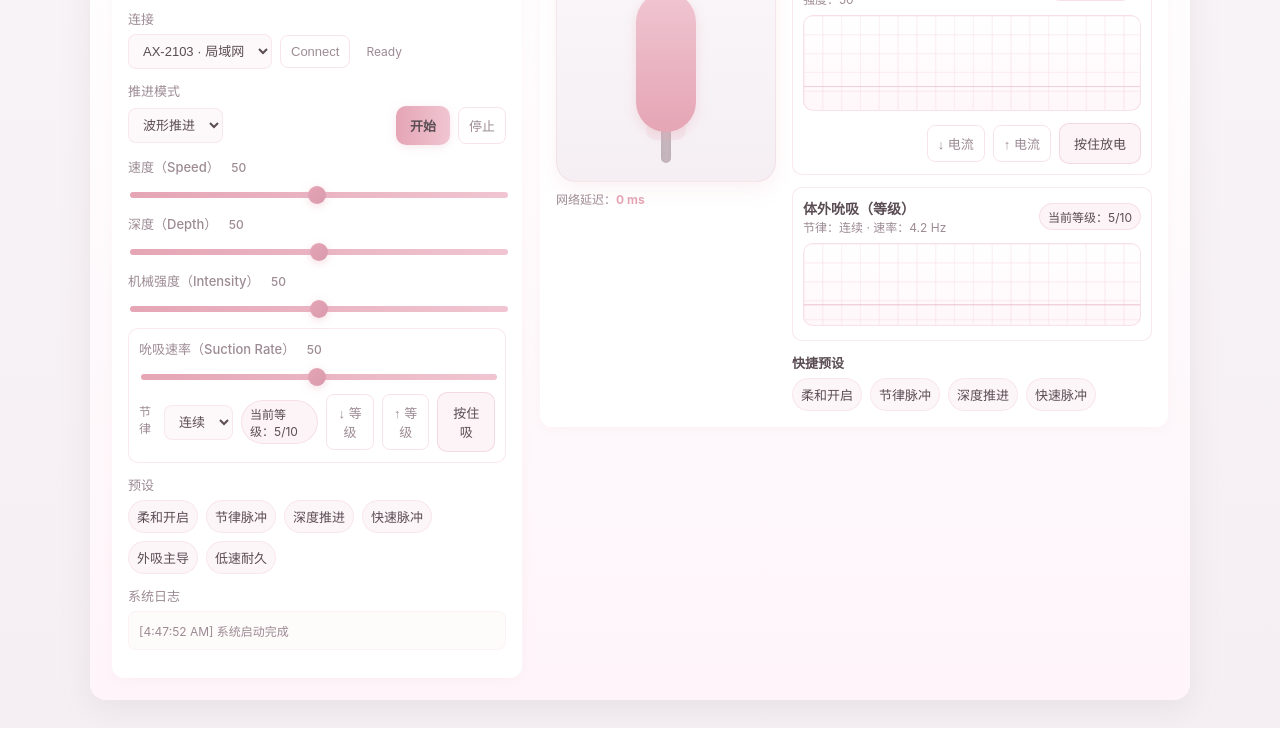
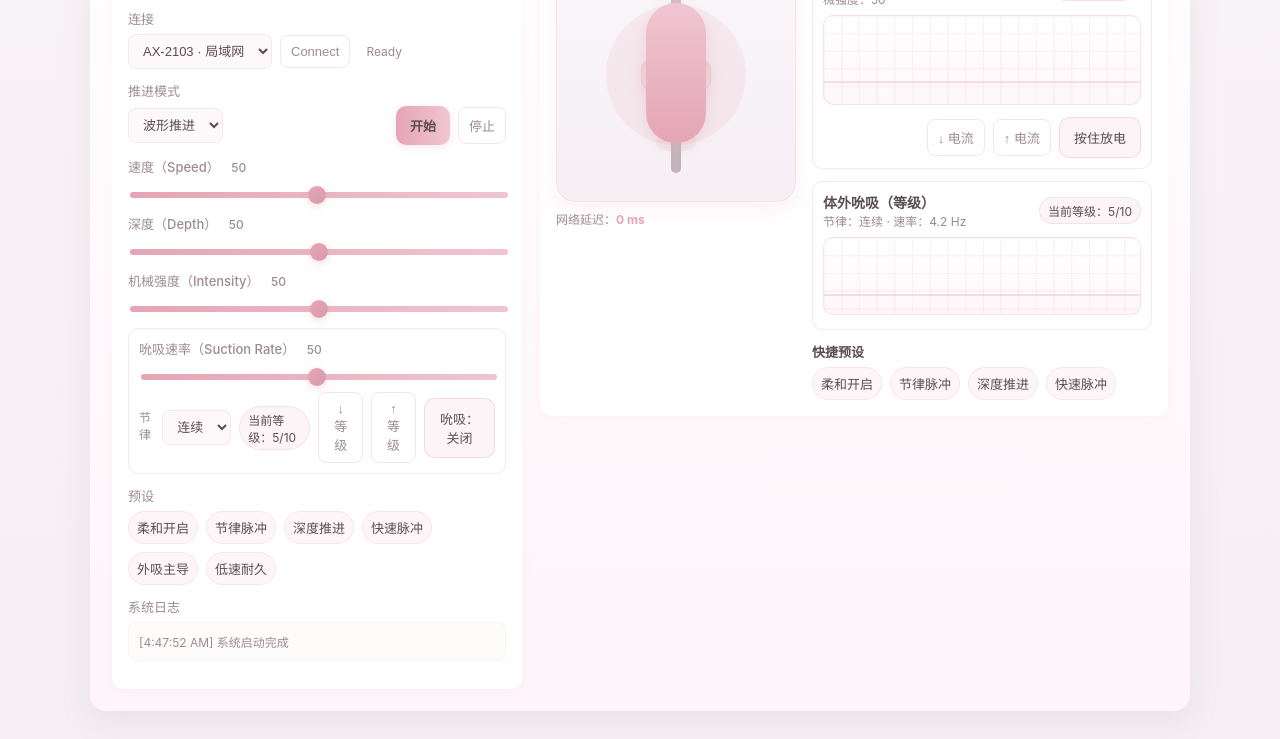
Before and after one commit to Morisbupp/Remote, a plain HTML site: page index.html in a window 1280 px wide. Shown: the part 124-863 px from the top of the page. Drawn offline with Linux system fonts and the light colour scheme.

Commit message:
Update index.html

```diff
--- a/index.html
+++ b/index.html
@@ -35,16 +35,37 @@
     button.ghost:hover{background:rgba(229,165,181,0.1); border-color:rgba(229,165,181,0.5)}
     .small{font-size:12px; color:var(--muted)}
 
-    .vis{display:grid; grid-template-columns: 220px 1fr; gap:16px; min-height:360px}
+    .vis{display:grid; grid-template-columns: 240px 1fr; gap:16px; min-height:360px}
     .device{
-      width:100%; height:240px; border-radius:20px; background:linear-gradient(180deg,#faf7f9,#f5eff3);
-      display:flex; align-items:center; justify-content:center; position:relative; box-shadow:0 8px 20px rgba(229,165,181,0.15);
+      position:relative; width:100%; height:260px; border-radius:20px;
+      background:linear-gradient(180deg,#faf7f9,#f5eff3);
+      display:flex; align-items:center; justify-content:center;
+      box-shadow:0 8px 20px rgba(229,165,181,0.15);
       border:1px solid rgba(229,165,181,0.2); overflow:hidden;
     }
+    .shaft{width:10px; height:210px; background:linear-gradient(180deg,#d4c5cc,#c4b5bc);
+      position:absolute; left:calc(50% - 5px); top:20px; border-radius:6px; box-shadow:inset 0 2px 4px rgba(0,0,0,0.05)}
     .piston{ width:60px; height:140px; border-radius:999px; background:linear-gradient(180deg,#f0c5d1,#e5a5b5);
-      display:flex; align-items:center; justify-content:center; position:relative; transform-origin:center; box-shadow:0 4px 12px rgba(229,165,181,0.3)}
+      position:absolute; left:calc(50% - 30px); top:60px; transform-origin:center; box-shadow:0 4px 12px rgba(229,165,181,0.3) }
     .piston:after{content:""; position:absolute; left:50%; transform:translateX(-50%); bottom:-8px; width:40px; height:20px; border-radius:10px; background:rgba(229,165,181,0.15)}
-    .shaft{width:10px; height:200px; background:linear-gradient(180deg,#d4c5cc,#c4b5bc); position:absolute; left:calc(50% - 5px); top:20px; border-radius:6px; box-shadow:inset 0 2px 4px rgba(0,0,0,0.05)}
+
+    /* 外包裹（sheath + orifice） */
+    .sheath{
+      position:absolute; left:50%; top:62px; transform:translateX(-50%);
+      width:140px; height:140px; border-radius:50%;
+      background:radial-gradient(ellipse at center, rgba(229,165,181,0.25) 0%, rgba(229,165,181,0.15) 60%, rgba(229,165,181,0.1) 100%);
+      filter: blur(0.2px);
+      display:flex; align-items:center; justify-content:center;
+      pointer-events:none;
+    }
+    .orifice{
+      width:70px; height:46px; border-radius:60%/45%;
+      background: radial-gradient(ellipse at center, rgba(255,255,255,0.0) 45%, rgba(229,165,181,0.30) 46%, rgba(229,165,181,0.18) 70%, rgba(229,165,181,0.08) 100%);
+      border:1px solid rgba(229,165,181,0.35);
+      box-shadow: inset 0 2px 8px rgba(229,165,181,0.25), 0 2px 6px rgba(229,165,181,0.12);
+      transition: width .12s ease, height .12s ease, border-radius .12s ease;
+    }
+
     .log{max-height:140px; overflow:auto; background:rgba(229,165,181,0.05); padding:10px; border-radius:8px; font-size:12px; color:var(--muted); border:1px solid rgba(229,165,181,0.1)}
 
     .flex{display:flex; gap:8px; align-items:center}
@@ -52,7 +73,7 @@
     .chip{padding:6px 8px; border-radius:999px; background:rgba(229,165,181,0.1); font-size:13px; cursor:pointer; border:1px solid rgba(229,165,181,0.2); transition:.2s}
     .chip:hover{background:rgba(229,165,181,0.2); border-color:rgba(229,165,181,0.4)}
     .badge{padding:4px 8px; border-radius:999px; background:rgba(229,165,181,0.12); border:1px solid rgba(229,165,181,0.25); font-size:12px; color:#5a4d54}
-    .hold{padding:10px 14px; border-radius:10px; border:1px solid rgba(229,165,181,0.35); background:rgba(229,165,181,0.12)}
+    .hold, .toggle{padding:10px 14px; border-radius:10px; border:1px solid rgba(229,165,181,0.35); background:rgba(229,165,181,0.12)}
     .block{background:rgba(255,255,255,0.6); border:1px solid rgba(229,165,181,0.25); border-radius:10px; padding:10px}
     canvas{border:1px solid rgba(229,165,181,0.3); border-radius:10px; background:linear-gradient(180deg,#fff, #fff7fa); width:100%}
     @media (max-width:1100px){ .panel{grid-template-columns:1fr} .vis{grid-template-columns:1fr} }
@@ -116,7 +137,7 @@
           <div class="badge">当前等级：<span id="suckLevelText">5</span>/10</div>
           <button id="suckDown" class="ghost">↓ 等级</button>
           <button id="suckUp" class="ghost">↑ 等级</button>
-          <button id="holdSuck" class="hold">按住吸</button>
+          <button id="toggleSuck" class="toggle">吮吸：关闭</button>
         </div>
       </div>
 
@@ -133,11 +154,14 @@
 
     <div class="right">
       <div class="vis" role="region" aria-label="设备与示波">
-        <!-- 左侧设备动画 -->
+        <!-- 左侧设备动画（含外包裹） -->
         <div>
           <div class="device">
+            <div class="sheath">
+              <div class="orifice" id="orifice"></div>
+            </div>
             <div class="shaft" aria-hidden="true"></div>
-            <div class="piston" id="piston" style="transform: translateY(0px)"></div>
+            <div class="piston" id="piston"></div>
           </div>
           <div class="small" style="margin-top:8px">网络延迟：<span id="latency" style="font-weight:700; color:#e5a5b5">0 ms</span></div>
         </div>
@@ -194,6 +218,7 @@
     const intVal = document.getElementById('intVal');
     const modeEl = document.getElementById('mode');
     const piston = document.getElementById('piston');
+    const orifice = document.getElementById('orifice');
     const logEl = document.getElementById('log');
     const liveParams = document.getElementById('liveParams');
     const latencyEl = document.getElementById('latency');
@@ -207,7 +232,7 @@
     const maText = document.getElementById('currentMA');
     const holdFireBtn = document.getElementById('holdFire');
 
-    // 吮吸画布与控件
+    // 吮吸画布与控件（开关）
     const suckCanvas = document.getElementById('suckCanvas');
     const sctx = suckCanvas.getContext('2d');
     const suckRateEl = document.getElementById('suckRate');
@@ -219,7 +244,7 @@
     const suckLevelBadge = document.getElementById('suckLevelBadge');
     const suckUpBtn = document.getElementById('suckUp');
     const suckDownBtn = document.getElementById('suckDown');
-    const holdSuckBtn = document.getElementById('holdSuck');
+    const toggleSuckBtn = document.getElementById('toggleSuck');
 
     // 快捷预设容器
     const quickChips = document.getElementById('quickChips');
@@ -229,17 +254,17 @@
     let currentMA = 40; // 0–100 mA
     let holdFire = false;
 
-    // 吮吸模块
+    // 吮吸模块（开关）
     let suckLevel = 5;      // 0–10
-    let holdSuck = false;   // 按住吸
+    let suckActive = false; // 开/关
+
     let presets = [
-      // 名称, 推进模式, speed, depth, intensity, currentMA, suckRate, suckPattern, suckLevel
-      {name:"柔和开启",   mode:"wave",  speed:30, depth:25, intensity:30, currentMA:20, suckRate:30, suckPattern:"continuous", suckLevel:3},
-      {name:"节律脉冲",   mode:"pulse", speed:65, depth:40, intensity:55, currentMA:45, suckRate:50, suckPattern:"pulse",      suckLevel:6},
-      {name:"深度推进",   mode:"wave",  speed:55, depth:80, intensity:70, currentMA:35, suckRate:40, suckPattern:"continuous", suckLevel:5},
-      {name:"快速脉冲",   mode:"pulse", speed:85, depth:50, intensity:80, currentMA:60, suckRate:70, suckPattern:"pulse",      suckLevel:7},
-      {name:"外吸主导",   mode:"wave",  speed:40, depth:30, intensity:40, currentMA:25, suckRate:80, suckPattern:"continuous", suckLevel:9},
-      {name:"低速耐久",   mode:"wave",  speed:20, depth:35, intensity:35, currentMA:15, suckRate:20, suckPattern:"continuous", suckLevel:2},
+      {name:"柔和开启",   mode:"wave",  speed:30, depth:25, intensity:30, currentMA:20, suckRate:30, suckPattern:"continuous", suckLevel:3, suckActive:true},
+      {name:"节律脉冲",   mode:"pulse", speed:65, depth:40, intensity:55, currentMA:45, suckRate:50, suckPattern:"pulse",      suckLevel:6, suckActive:true},
+      {name:"深度推进",   mode:"wave",  speed:55, depth:80, intensity:70, currentMA:35, suckRate:40, suckPattern:"continuous", suckLevel:5, suckActive:false},
+      {name:"快速脉冲",   mode:"pulse", speed:85, depth:50, intensity:80, currentMA:60, suckRate:70, suckPattern:"pulse",      suckLevel:7, suckActive:true},
+      {name:"外吸主导",   mode:"wave",  speed:40, depth:30, intensity:40, currentMA:25, suckRate:80, suckPattern:"continuous", suckLevel:9, suckActive:true},
+      {name:"低速耐久",   mode:"wave",  speed:20, depth:35, intensity:35, currentMA:15, suckRate:20, suckPattern:"continuous", suckLevel:2, suckActive:false},
     ];
 
     // —— 基础UI —— //
@@ -277,7 +302,9 @@
     function stopRun(){
       if(!isRunning){ log('已停止。'); return; }
       isRunning=false; if(tickHandle) cancelAnimationFrame(tickHandle); tickHandle=null;
-      piston.style.transform='translateY(0px)'; clearScope(pctx,pulseCanvas,true); clearScope(sctx,suckCanvas,true);
+      piston.style.transform='translateY(0px)';
+      deformOrifice(0); // 回缩
+      clearScope(pctx,pulseCanvas,true); clearScope(sctx,suckCanvas,true);
       log('任务结束');
     }
 
@@ -298,12 +325,13 @@
     ['mousedown','touchstart'].forEach(evt=> holdFireBtn.addEventListener(evt, ()=>{ holdFire=true; log('按下放电'); }));
     ['mouseup','mouseleave','touchend','touchcancel'].forEach(evt=> holdFireBtn.addEventListener(evt, ()=>{ holdFire=false; log('放电结束'); }));
 
-    // —— 吮吸控制 —— //
+    // —— 吮吸控制（开关） —— //
     function setSuckLevel(v){ suckLevel = Math.max(0, Math.min(10, Math.round(v))); suckLevelText.textContent=suckLevel; suckLevelBadge.textContent=suckLevel; }
     suckUpBtn.addEventListener('click', ()=> setSuckLevel(suckLevel+1));
     suckDownBtn.addEventListener('click', ()=> setSuckLevel(suckLevel-1));
     setSuckLevel(suckLevel);
 
+    // 速率/节律
     suckRateEl.addEventListener('input', ()=>{
       suckRateVal.textContent = suckRateEl.value;
       suckRateLabel.textContent = `${map(+suckRateEl.value,1,100,0.5,8).toFixed(1)} Hz`;
@@ -315,8 +343,14 @@
     });
     suckPatternEl.dispatchEvent(new Event('change'));
 
-    ['mousedown','touchstart'].forEach(evt=> holdSuckBtn.addEventListener(evt, ()=>{ holdSuck=true; log('按住吸'); }));
-    ['mouseup','mouseleave','touchend','touchcancel'].forEach(evt=> holdSuckBtn.addEventListener(evt, ()=>{ holdSuck=false; log('结束吸'); }));
+    // 开关按钮
+    toggleSuckBtn.addEventListener('click', ()=>{
+      suckActive = !suckActive;
+      toggleSuckBtn.textContent = '吮吸：' + (suckActive ? '开启' : '关闭');
+      log('吮吸 ' + (suckActive ? '开启' : '关闭'));
+      // 若未运行但需要更新示波（比如仅吮吸开启），也刷新
+      if(!isRunning && suckActive){ requestAnimationFrame(tick); }
+    });
 
     // —— 预设与快捷 —— //
     function applyPreset(p){
@@ -326,9 +360,10 @@
       suckRateEl.value=p.suckRate; suckRateEl.dispatchEvent(new Event('input'));
       suckPatternEl.value=p.suckPattern; suckPatternEl.dispatchEvent(new Event('change'));
       setSuckLevel(p.suckLevel);
+      suckActive = !!p.suckActive;
+      toggleSuckBtn.textContent = '吮吸：' + (suckActive ? '开启' : '关闭');
       updateLiveParams(); log('已应用预设：'+p.name);
     }
-    // 左侧完整预设列表
     function renderPresets(){
       presetList.innerHTML='';
       presets.forEach(p=>{
@@ -337,7 +372,6 @@
       });
     }
     renderPresets();
-    // 右侧快捷
     function renderQuick(){
       quickChips.innerHTML='';
       presets.slice(0,4).forEach(p=>{
@@ -356,7 +390,7 @@
       ctx.strokeStyle='rgba(216,154,173,0.8)';
       ctx.beginPath(); ctx.moveTo(0, h*0.75); ctx.lineTo(w, h*0.75); ctx.stroke();
     }
-    function clearScope(ctx, canvas, full=false){ if(full){ drawGrid(ctx, canvas.width, canvas.height); } else { drawGrid(ctx, canvas.width, canvas.height); } }
+    function clearScope(ctx, canvas, full=false){ drawGrid(ctx, canvas.width, canvas.height); }
     clearScope(pctx,pulseCanvas,true); clearScope(sctx,suckCanvas,true);
 
     function drawPulseStep(){
@@ -365,11 +399,11 @@
       const img = pctx.getImageData(2,0,w-2,h); pctx.putImageData(img,0,0);
       pctx.clearRect(w-2,0,2,h);
       pctx.strokeStyle='rgba(229,165,181,0.25)'; pctx.beginPath(); pctx.moveTo(w-2,0); pctx.lineTo(w-2,h); pctx.stroke();
-      // 计算高电平
+      // 高电平（放电）
       const speed=+speedEl.value, hz=map(speed,1,100,0.5,10), duty=0.2;
       const t=(performance.now()/1000)%1, phase=(t*hz)%1;
       const high = holdFire || (isRunning && phase < duty);
-      const amp = currentMA/100; // 0–1
+      const amp = currentMA/100;
       const baseline=h*0.75, highY = baseline - amp*(h*0.6);
       pctx.strokeStyle='rgba(229,165,181,0.95)'; pctx.lineWidth=2;
       pctx.beginPath(); const y1 = high ? highY : baseline; pctx.moveTo(w-2,y1); pctx.lineTo(w-2,baseline); pctx.stroke();
@@ -385,8 +419,8 @@
       const t=(performance.now()/1000)%1, phase=(t*hz)%1;
       const pattern = suckPatternEl.value; // continuous | pulse
       let high=false;
-      if(pattern==='continuous'){ high = isRunning || holdSuck; }
-      else { high = (isRunning || holdSuck) && (phase < 0.33); } // 33% 占空比脉冲
+      if(pattern==='continuous'){ high = suckActive; }
+      else { high = suckActive && (phase < 0.33); } // 33% 占空比
 
       const amp = suckLevel/10; // 0–1
       const baseline=h*0.7, highY = baseline - amp*(h*0.55);
@@ -395,9 +429,23 @@
       sctx.beginPath(); const y1 = high ? highY : baseline; sctx.moveTo(w-2,y1); sctx.lineTo(w-2,baseline); sctx.stroke();
     }
 
+    // —— 外包裹开口变形 —— //
+    // 根据柱体“推进量”让 orifice 椭圆在 [最小 -> 最大] 间插值，以模拟“被撑开/回缩”
+    function deformOrifice(amount){ // amount: 0..1
+      const minW=70, maxW=96;   // 横向开度
+      const minH=46, maxH=74;   // 纵向开度
+      const w = minW + (maxW-minW)*amount;
+      const h = minH + (maxH-minH)*amount;
+      orifice.style.width = w + 'px';
+      orifice.style.height = h + 'px';
+      // 椭圆的圆角与开度也做些许联动
+      const rx = 60 + 20*amount, ry = 45 + 15*amount;
+      orifice.style.borderRadius = `${rx}%/${ry}%`;
+    }
+
     // —— 主循环 —— //
     function tick(now){
-      if(!isRunning && !holdFire && !holdSuck){ return; }
+      if(!isRunning && !holdFire && !suckActive){ return; }
       latencyEl.textContent = latency + ' ms';
 
       // 设备推进（无随机）
@@ -412,22 +460,33 @@
       const cur=parseFloat(piston.dataset._smooth||0), smooth=cur+(pos-cur)*0.18;
       piston.dataset._smooth=smooth; piston.style.transform=`translateY(${-smooth}px)`; piston.dataset.pos=-smooth;
 
+      // 外包裹口部变形：用推进量绝对值映射到 0..1
+      const openAmount = Math.min(1, Math.abs(smooth)/80);
+      deformOrifice(openAmount);
+
       // 两路示波
-      drawPulseStep(); drawSuckStep();
+      if(isRunning || holdFire) drawPulseStep();
+      if(suckActive) drawSuckStep();
 
       tickHandle=requestAnimationFrame(tick);
     }
 
     function map(v,a,b,c,d){ return c + (d - c) * ((v - a) / (b - a)); }
 
-    // 定时刷新标签与按住状态时的示波
+    // 定时刷新标签与需要时的示波
     setInterval(()=>{
       speedVal.textContent=speedEl.value; depthVal.textContent=depthEl.value; intVal.textContent=intEl.value; updateLiveParams();
-      if(!isRunning && (holdFire || holdSuck)){ tickHandle=requestAnimationFrame(tick); }
+      if(!isRunning && (holdFire || suckActive)){ tickHandle=requestAnimationFrame(tick); }
     },120);
 
-    // 初始日志
+    // 初始
+    clearScope(pctx,pulseCanvas,true); clearScope(sctx,suckCanvas,true);
+    deformOrifice(0);
     log('系统启动完成');
+
+    // 放电（按住）
+    ['mousedown','touchstart'].forEach(evt=> holdFireBtn.addEventListener(evt, ()=>{ holdFire=true; log('按下放电'); if(!isRunning) requestAnimationFrame(tick); }));
+    ['mouseup','mouseleave','touchend','touchcancel'].forEach(evt=> holdFireBtn.addEventListener(evt, ()=>{ holdFire=false; log('放电结束'); }));
   })();
   </script>
 </body>
```
